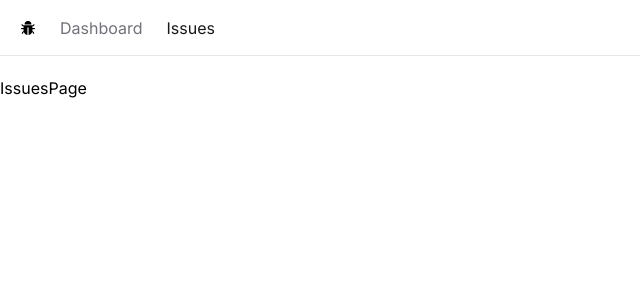
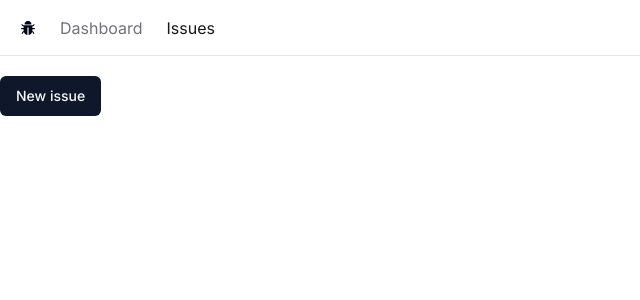
Before and after one commit to miguelgbandeira/issue-tracker, a Next.js app: page /issues in a window 1280 px wide. Shown: the top 300 px of the page, without its empty margins (0-640 px from the left). Built offline with nearby package versions, Linux system fonts and the light colour scheme.

Commit message:
Setup shadcn

```diff
--- a/app/globals.css
+++ b/app/globals.css
@@ -2,22 +2,75 @@
   @tailwind components;
   @tailwind utilities;
 
+  @layer base {
     :root {
-  --foreground-rgb: 0, 0, 0;
+      --background: 0 0% 100%;
+      --foreground: 222.2 84% 4.9%;
+
+      --card: 0 0% 100%;
+      --card-foreground: 222.2 84% 4.9%;
+
+      --popover: 0 0% 100%;
+      --popover-foreground: 222.2 84% 4.9%;
+
+      --primary: 222.2 47.4% 11.2%;
+      --primary-foreground: 210 40% 98%;
+
+      --secondary: 210 40% 96.1%;
+      --secondary-foreground: 222.2 47.4% 11.2%;
+
+      --muted: 210 40% 96.1%;
+      --muted-foreground: 215.4 16.3% 46.9%;
+
+      --accent: 210 40% 96.1%;
+      --accent-foreground: 222.2 47.4% 11.2%;
+
+      --destructive: 0 84.2% 60.2%;
+      --destructive-foreground: 210 40% 98%;
+
+      --border: 214.3 31.8% 91.4%;
+      --input: 214.3 31.8% 91.4%;
+      --ring: 222.2 84% 4.9%;
+
+      --radius: 0.5rem;
     }
 
-@media (prefers-color-scheme: dark) {
-  :root {
-    --foreground-rgb: 255, 255, 255;
+    .dark {
+      --background: 222.2 84% 4.9%;
+      --foreground: 210 40% 98%;
+
+      --card: 222.2 84% 4.9%;
+      --card-foreground: 210 40% 98%;
+
+      --popover: 222.2 84% 4.9%;
+      --popover-foreground: 210 40% 98%;
+
+      --primary: 210 40% 98%;
+      --primary-foreground: 222.2 47.4% 11.2%;
+
+      --secondary: 217.2 32.6% 17.5%;
+      --secondary-foreground: 210 40% 98%;
+
+      --muted: 217.2 32.6% 17.5%;
+      --muted-foreground: 215 20.2% 65.1%;
+
+      --accent: 217.2 32.6% 17.5%;
+      --accent-foreground: 210 40% 98%;
+
+      --destructive: 0 62.8% 30.6%;
+      --destructive-foreground: 210 40% 98%;
+
+      --border: 217.2 32.6% 17.5%;
+      --input: 217.2 32.6% 17.5%;
+      --ring: 212.7 26.8% 83.9%;
     }
   }
 
+  @layer base {
+    * {
+      @apply border-border;
+    }
     body {
-  color: rgb(var(--foreground-rgb));
-}
-
-@layer utilities {
-  .text-balance {
-    text-wrap: balance;
+      @apply bg-background text-foreground;
     }
   }
--- a/app/issues/page.tsx
+++ b/app/issues/page.tsx
@@ -1,3 +1,5 @@
+import { Button } from "@/components/ui/button";
+
 export default function IssuesPage() {
-  return <div>IssuesPage</div>;
+  return <Button>New issue</Button>;
 }
--- a/app/layout.tsx
+++ b/app/layout.tsx
@@ -2,8 +2,9 @@
 import { Inter } from "next/font/google";
 import "./globals.css";
 import Navbar from "./Navbar";
+import { cn } from "@/lib/utils";
 
-const inter = Inter({ subsets: ["latin"] });
+const inter = Inter({ subsets: ["latin"], variable: "--font-sans" });
 
 export const metadata: Metadata = {
   title: "Create Next App",
@@ -17,7 +18,12 @@
 }>) {
   return (
     <html lang="en">
-      <body className={inter.className}>
+      <body
+        className={cn(
+          "min-h-screen bg-background font-sans antialiased",
+          inter.variable
+        )}
+      >
         <Navbar />
         <main>{children}</main>
       </body>
--- /dev/null
+++ b/components/ui/button.tsx
@@ -0,0 +1,56 @@
+import * as React from "react"
+import { Slot } from "@radix-ui/react-slot"
+import { cva, type VariantProps } from "class-variance-authority"
+
+import { cn } from "@/lib/utils"
+
+const buttonVariants = cva(
+  "inline-flex items-center justify-center whitespace-nowrap rounded-md text-sm font-medium ring-offset-background transition-colors focus-visible:outline-none focus-visible:ring-2 focus-visible:ring-ring focus-visible:ring-offset-2 disabled:pointer-events-none disabled:opacity-50",
+  {
+    variants: {
+      variant: {
+        default: "bg-primary text-primary-foreground hover:bg-primary/90",
+        destructive:
+          "bg-destructive text-destructive-foreground hover:bg-destructive/90",
+        outline:
+          "border border-input bg-background hover:bg-accent hover:text-accent-foreground",
+        secondary:
+          "bg-secondary text-secondary-foreground hover:bg-secondary/80",
+        ghost: "hover:bg-accent hover:text-accent-foreground",
+        link: "text-primary underline-offset-4 hover:underline",
+      },
+      size: {
+        default: "h-10 px-4 py-2",
+        sm: "h-9 rounded-md px-3",
+        lg: "h-11 rounded-md px-8",
+        icon: "h-10 w-10",
+      },
+    },
+    defaultVariants: {
+      variant: "default",
+      size: "default",
+    },
+  }
+)
+
+export interface ButtonProps
+  extends React.ButtonHTMLAttributes<HTMLButtonElement>,
+    VariantProps<typeof buttonVariants> {
+  asChild?: boolean
+}
+
+const Button = React.forwardRef<HTMLButtonElement, ButtonProps>(
+  ({ className, variant, size, asChild = false, ...props }, ref) => {
+    const Comp = asChild ? Slot : "button"
+    return (
+      <Comp
+        className={cn(buttonVariants({ variant, size, className }))}
+        ref={ref}
+        {...props}
+      />
+    )
+  }
+)
+Button.displayName = "Button"
+
+export { Button, buttonVariants }
--- /dev/null
+++ b/lib/utils.ts
@@ -0,0 +1,6 @@
+import { type ClassValue, clsx } from "clsx"
+import { twMerge } from "tailwind-merge"
+
+export function cn(...inputs: ClassValue[]) {
+  return twMerge(clsx(inputs))
+}
--- a/package.json
+++ b/package.json
@@ -10,12 +10,17 @@
   },
   "dependencies": {
     "@prisma/client": "5.16.1",
+    "@radix-ui/react-slot": "^1.1.0",
+    "class-variance-authority": "^0.7.0",
     "clsx": "^2.1.1",
+    "lucide-react": "^0.402.0",
     "next": "14.2.4",
     "prisma": "^5.16.1",
     "react": "^18",
     "react-dom": "^18",
     "react-icons": "^5.2.1",
+    "tailwind-merge": "^2.4.0",
+    "tailwindcss-animate": "^1.0.7",
     "zod": "^3.23.8"
   },
   "devDependencies": {
--- a/tailwind.config.ts
+++ b/tailwind.config.ts
@@ -1,20 +1,84 @@
 import type { Config } from "tailwindcss";
+const { fontFamily } = require("tailwindcss/defaultTheme");
 
-const config: Config = {
+const config = {
+  darkMode: ["class"],
   content: [
-    "./pages/**/*.{js,ts,jsx,tsx,mdx}",
-    "./components/**/*.{js,ts,jsx,tsx,mdx}",
-    "./app/**/*.{js,ts,jsx,tsx,mdx}",
+    "./pages/**/*.{ts,tsx}",
+    "./components/**/*.{ts,tsx}",
+    "./app/**/*.{ts,tsx}",
+    "./src/**/*.{ts,tsx}",
   ],
+  prefix: "",
   theme: {
+    container: {
+      center: true,
+      padding: "2rem",
+      screens: {
+        "2xl": "1400px",
+      },
+    },
     extend: {
-      backgroundImage: {
-        "gradient-radial": "radial-gradient(var(--tw-gradient-stops))",
-        "gradient-conic":
-          "conic-gradient(from 180deg at 50% 50%, var(--tw-gradient-stops))",
+      colors: {
+        border: "hsl(var(--border))",
+        input: "hsl(var(--input))",
+        ring: "hsl(var(--ring))",
+        background: "hsl(var(--background))",
+        foreground: "hsl(var(--foreground))",
+        primary: {
+          DEFAULT: "hsl(var(--primary))",
+          foreground: "hsl(var(--primary-foreground))",
+        },
+        secondary: {
+          DEFAULT: "hsl(var(--secondary))",
+          foreground: "hsl(var(--secondary-foreground))",
+        },
+        destructive: {
+          DEFAULT: "hsl(var(--destructive))",
+          foreground: "hsl(var(--destructive-foreground))",
+        },
+        muted: {
+          DEFAULT: "hsl(var(--muted))",
+          foreground: "hsl(var(--muted-foreground))",
+        },
+        accent: {
+          DEFAULT: "hsl(var(--accent))",
+          foreground: "hsl(var(--accent-foreground))",
+        },
+        popover: {
+          DEFAULT: "hsl(var(--popover))",
+          foreground: "hsl(var(--popover-foreground))",
+        },
+        card: {
+          DEFAULT: "hsl(var(--card))",
+          foreground: "hsl(var(--card-foreground))",
+        },
+      },
+      borderRadius: {
+        lg: "var(--radius)",
+        md: "calc(var(--radius) - 2px)",
+        sm: "calc(var(--radius) - 4px)",
+      },
+      keyframes: {
+        "accordion-down": {
+          from: { height: "0" },
+          to: { height: "var(--radix-accordion-content-height)" },
+        },
+        "accordion-up": {
+          from: { height: "var(--radix-accordion-content-height)" },
+          to: { height: "0" },
+        },
+      },
+      animation: {
+        "accordion-down": "accordion-down 0.2s ease-out",
+        "accordion-up": "accordion-up 0.2s ease-out",
+      },
+      fontFamily: {
+        sans: ["var(--font-sans)", ...fontFamily.sans],
       },
     },
   },
-  plugins: [],
-};
+  plugins: [require("tailwindcss-animate")],
+} satisfies Config;
+
 export default config;
```
Also changed, not shown: components.json (added), 1 other file (tests, documents, lock files or other folders). Lines whose indentation alone changed are shown as unchanged.
